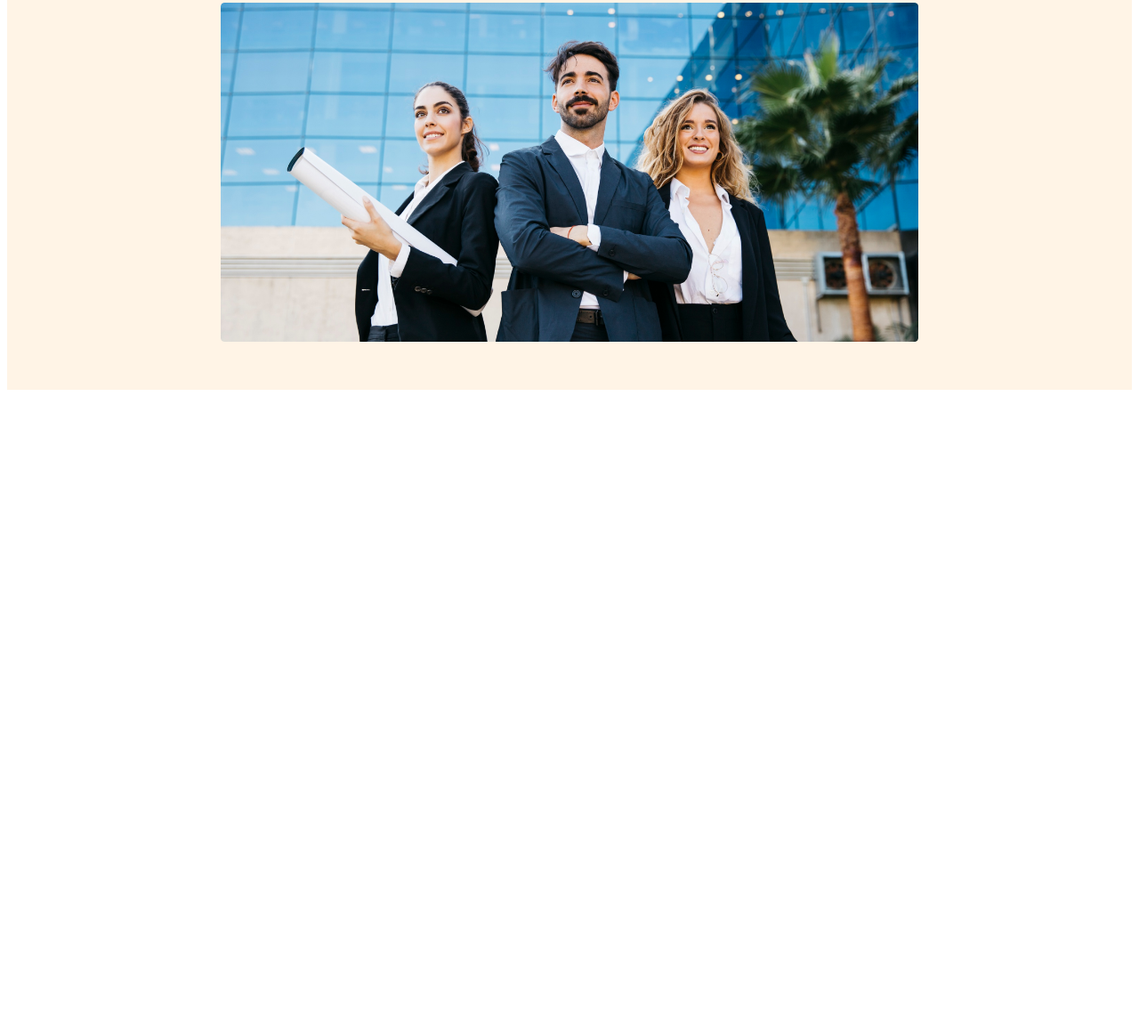
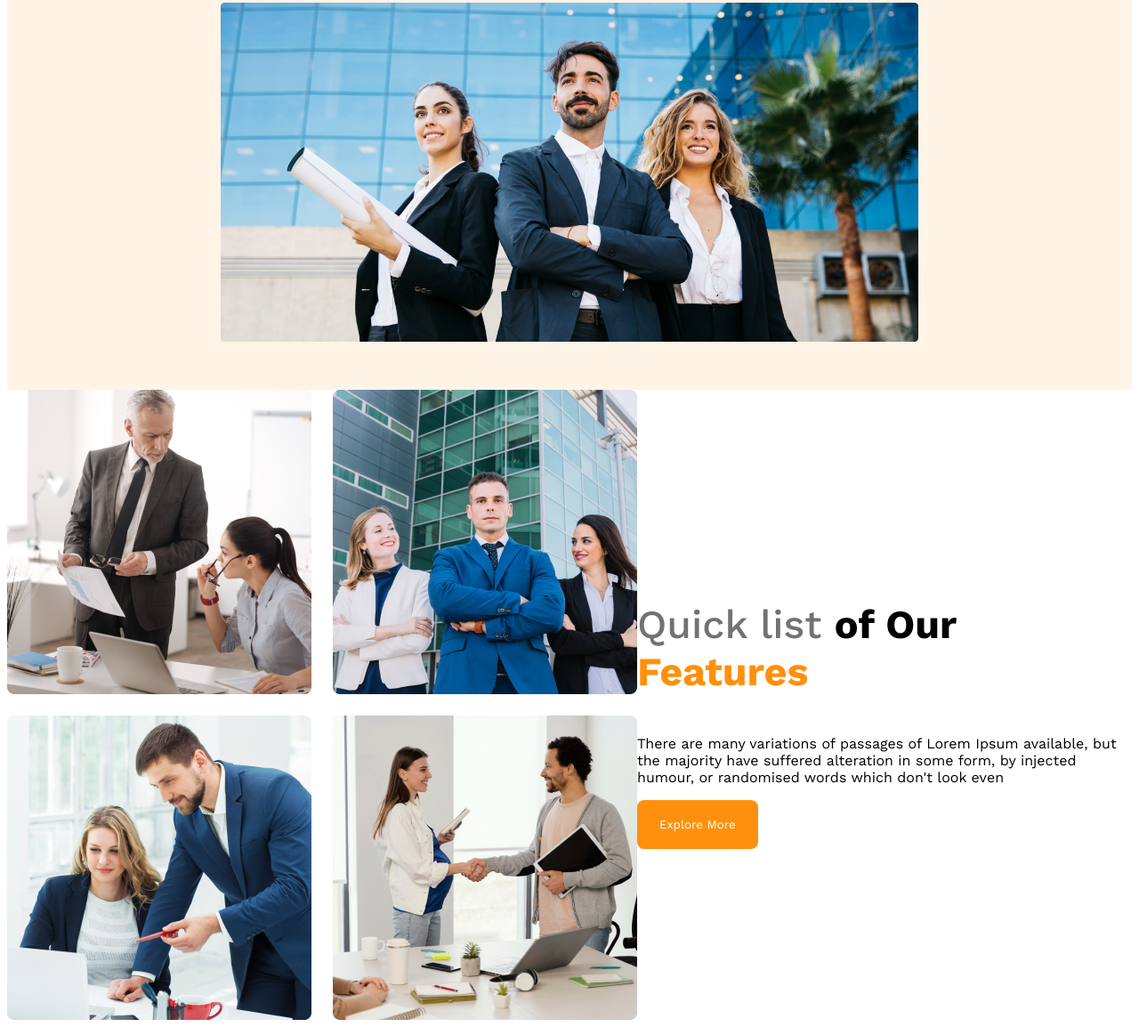
Before and after one commit to Kathaza/g3-architects-website, a plain HTML site: page index.html in a window 1280 px wide. Shown: the part 324-1478 px from the top of the page at 89% size. Before the commit the page ends 800 px from the top, so only its background shows below. Drawn offline with nearby package versions, Linux system fonts and the light colour scheme.

Commit message:
features content added

```diff
--- a/index.html
+++ b/index.html
@@ -32,6 +32,22 @@
 
     </header>
     <main>
+        <!-- team features section start-->
+        <section class="teams-container">
+            <div class="teams-img-container">
+                <img src="images/team1.png" alt="">
+                <img src="images/team2.png" alt="">
+                <img src="images/team3.png" alt="">
+                <img src="images/team4.png" alt="">
+
+            </div>
+            <div class="teams-content">
+                <h3 class="teams-title"><span class="quick-list">Quick list </span> <span class="of-our">of Our </span> <span class="text-feature"> Features</span></h3>
+                <p class="teams-description">There are many variations of passages of Lorem Ipsum available, but the majority have suffered alteration in some form, by injected humour, or randomised words which don't look even</p>
+                <button class="btn-primary">Explore More</button>
+
+            </div>
+        </section>
 
     </main>
     <footer>
--- a/styles/architect.css
+++ b/styles/architect.css
@@ -92,3 +92,38 @@ nav li a{
     }
 
 }
+/*responsive end for nav and header*/
+
+/*main style*/
+main{
+    max-width: 1440px;
+    margin: 0 auto;
+}
+/*teams styles*/
+.teams-container{
+    display: flex;
+    align-items: center;
+
+}
+.teams-img-container{
+    display: grid;
+    grid-template-columns: repeat(2, 1fr);
+    gap: 1.5rem;
+}
+.teams-content{
+    padding right: 70px;
+    padding left: 70px;
+}
+
+.teams-title{
+    font-size: 2.8rem;
+}
+
+.teams-title .quick-list{
+    color: #727272;
+    font-weight: 500;
+}
+.teams-title .text-feature{
+    color: #FF900E;
+    font-weight: 700;
+}
```
